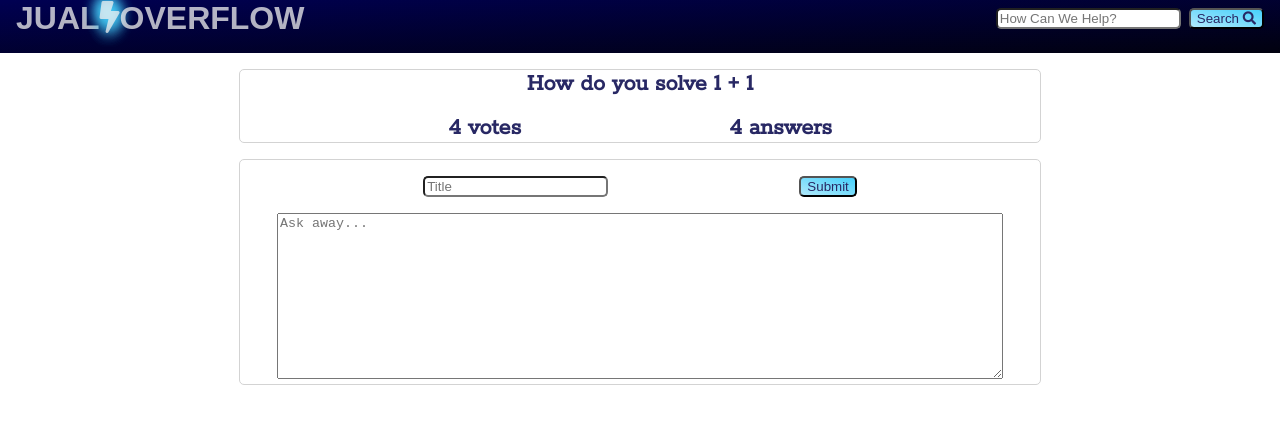
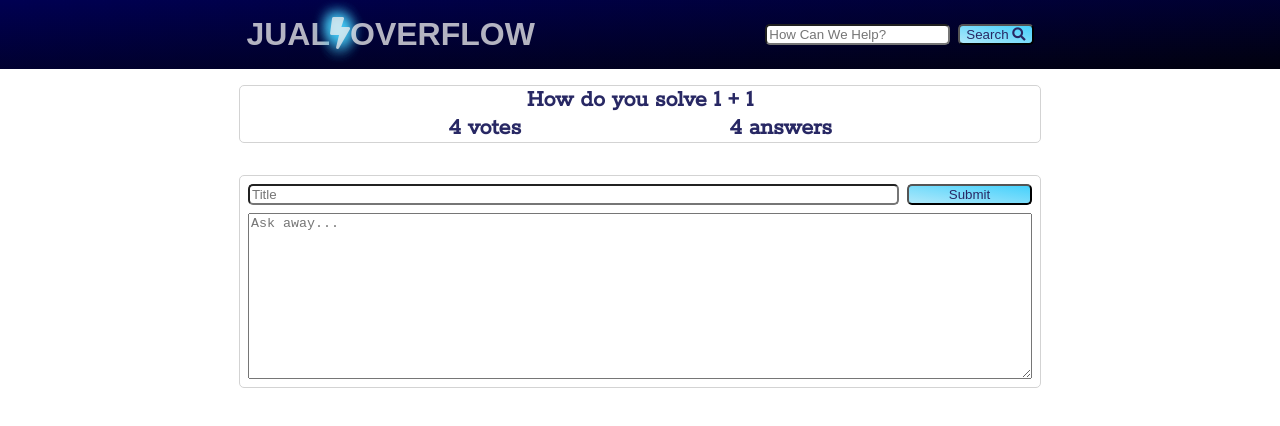
Before and after one commit to AllanSeitz/jual-overflow, a React (Create React App) app in the folder jualreact/: page /#/ in a window 1280 px wide. Shown: the top 426 px of the page. Built offline with nearby package versions, Linux system fonts and the light colour scheme; a web font is replaced by a local one.

Commit message:
did some more css stuff, not done yet

```diff
--- a/jualreact/src/Details.jsx
+++ b/jualreact/src/Details.jsx
@@ -5,7 +5,7 @@ class Details extends Component {
 
   render() {
     return (
-      <div>
+      <div className="main-div">
         <section>
           <h2>title here</h2>
           <p>Lorem ipsum dolor sit amet consectetur adipisicing elit. Numquam, distinctio ut commodi ex odit magnam accusamus quis dignissimos maiores vero provident fuga debitis minima laudantium rerum voluptate vel quo beatae.</p>
--- a/jualreact/src/Home.jsx
+++ b/jualreact/src/Home.jsx
@@ -6,7 +6,7 @@ class Home extends Component {
   render() {
     return (
       <Router>
-        <div>
+        <div className="main-div">
           <section className="qs">
             <h2><Link to="/details">How do you solve 1 + 1</Link></h2>
             <aside>
@@ -15,7 +15,7 @@ class Home extends Component {
             </aside>
           </section>
           <section>
-            <form>
+            <form className="ask-form">
               <aside>
                 <input className="q-title" placeholder="Title" />
                 <button className="ask">Submit</button>
--- a/jualreact/src/index.css
+++ b/jualreact/src/index.css
@@ -33,10 +33,29 @@ button {
 main {
   display: flex;
   flex-direction: column;
+  align-content: center;
+  padding: 0 1rem;
+}
+.main-div {
+  display: flex;
+  flex-direction: column;
   align-items: center;
+}
+.q-title {
+  flex: 3;
+}
+.ask {
+  flex:1;
+  max-width: 125px;
+}
+.ask-form {
+  padding: .5rem;
+  display: flex;
+  flex-direction: column;
 }
 section {
   max-width: 800px;
+  width: 100%;
   margin: 1rem;
   text-align: center;
   border: .1rem lightgray solid;
@@ -48,7 +67,7 @@ section {
 aside {
   display: flex;
   justify-content: space-evenly;
-  padding-top: 1rem;
+  /* padding-top: 1rem; */
 
 }
 a {
@@ -60,27 +79,27 @@ a {
 
 }
 .qa-form {
-  width: 90%;
+  /* width: 100%; */
   height: 20vh;
-  margin-top: 1rem;
-
+  margin-top: .5rem;
+  /* flex: 1; */
 }
 
 @media (min-width: 800px) {
   header {
     display: flex;
     flex-direction: row;
-    justify-content: space-between;
-  }
-  main{
-    width: 100vw;
-  }
-  section {
-    width: 800px;
+    justify-content: space-evenly;
+    align-items: center;
+    padding: 1rem 1rem 1rem 1rem;
+
   }
   h1, h2 {
     margin: 0;
     padding: 0;
+  }
+  .qs {
+    flex-direction: row;
   }
 }
 @keyframes flash {
```
